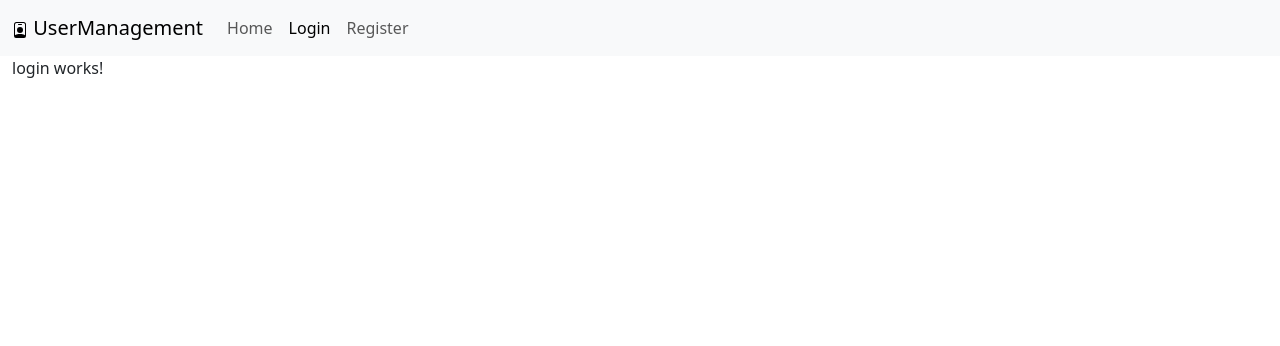
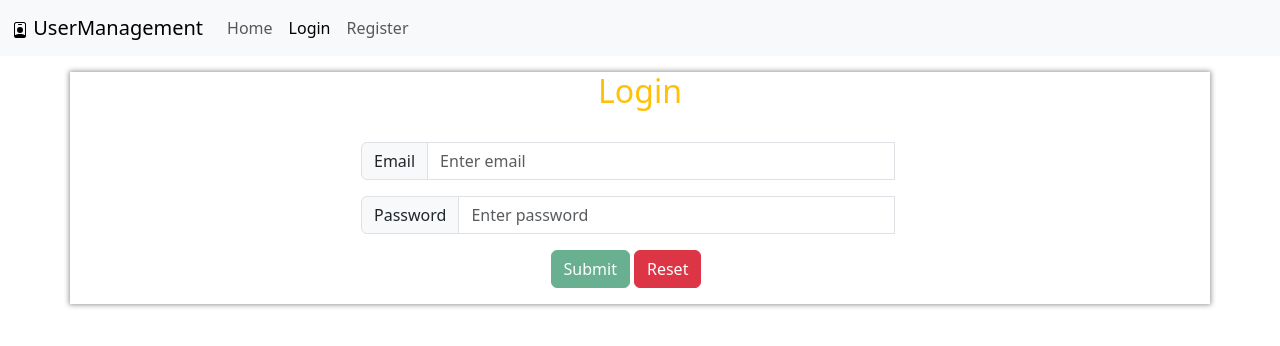
Before and after one commit to himanshuk282/ng-userManagement, an Angular app: page /login in a window 1280 px wide. Shown: the top 346 px of the page. Built offline with nearby package versions, Linux system fonts and the light colour scheme.

Commit message:
Implementation of login with access of local storage, access of home ui with query params.

```diff
--- a/src/app/components/home/home.component.html
+++ b/src/app/components/home/home.component.html
@@ -1 +1,3 @@
-<p>home works!</p>
+<h1 class="h3">
+    Welcome to User Management Dashboard!
+</h1>
--- a/src/app/components/home/home.component.ts
+++ b/src/app/components/home/home.component.ts
@@ -1,4 +1,6 @@
-import { Component } from '@angular/core';
+import { Component, OnDestroy, OnInit } from '@angular/core';
+import { ActivatedRoute, Router } from '@angular/router';
+import { Observable } from 'rxjs';
 
 @Component({
   selector: 'app-home',
@@ -7,6 +9,16 @@ import { Component } from '@angular/core';
   templateUrl: './home.component.html',
   styleUrl: './home.component.css'
 })
-export class HomeComponent {
+export class HomeComponent implements OnInit {
+  constructor(private route:ActivatedRoute,private router:Router){}
+  ngOnInit(): void {
+    this.route.queryParams.subscribe({
+      next:(param)=>{
+        if(!param['authenticated']){
+          this.router.navigate(['/login']);
+        }
+      }
+    });
+  }
 
 }
--- a/src/app/components/login/login.component.css
+++ b/src/app/components/login/login.component.css
@@ -0,0 +1,13 @@
+label {
+    font-weight: 600;
+    color: #666;
+}
+body {
+  background: #f1f1f1;
+}
+.box8{
+  box-shadow: 0px 0px 5px 1px #999;
+}
+input.ng-invalid.ng-touched{
+  border: 1px solid red;
+}
--- a/src/app/components/login/login.component.html
+++ b/src/app/components/login/login.component.html
@@ -1 +1,42 @@
-<p>login works!</p>
+<div class="container mt-3">
+    <form [formGroup]="loginForm">
+        <div class="row jumbotron box8">
+        <div class="col-sm-12 mx-t3 mb-4">
+          <h2 class="text-center text-warning">Login</h2>
+        </div>
+        <div class="row d-flex justify-content-center">
+            <div class="col-sm-6 form-group">
+                <div class="input-group mb-3">
+                    <span class="input-group-text">Email</span>
+                    <input type="email" class="form-control" [placeholder]="formDefaults.email" formControlName="email">
+                    <div class="col-12 text-danger">
+                        <ul class="my-0" *ngIf="!loginForm.get('email')?.valid && loginForm.get('email')?.touched">
+                            <li *ngIf="loginForm.controls['email'].hasError('required')">{{formError.emailReq}}</li>
+                            <li *ngIf="loginForm.controls['email'].hasError('email')">{{formError.emailFormat}}</li>
+                        </ul>
+                    </div>
+                </div>
+            </div>
+        </div>
+        <div class="row d-flex justify-content-center">
+            <div class="col-sm-6 form-group">
+                <div class="input-group mb-3">
+                    <span class="input-group-text">Password</span>
+                    <input type="password" class="form-control" [placeholder]="formDefaults.password" formControlName="password">
+                    <div class="col-12 text-danger">
+                        <ul class="my-0" *ngIf="!loginForm.get('password')?.valid && loginForm.get('password')?.touched">
+                            <li *ngIf="loginForm.controls['password'].hasError('required')">{{formError.passReq}}</li>
+                        </ul>
+                    </div>
+                </div>
+            </div>
+        </div>
+        <div class="row">
+            <div class="col-sm-12 form-group mb-3 d-flex justify-content-center">
+              <button type="submit" class="btn btn-success" [disabled]="!loginForm.valid" (click)="onSubmit()">Submit</button>
+              <button type="submit" class="btn btn-danger mx-1" (click)="this.loginForm.reset()">Reset</button>
+            </div>
+          </div>
+        </div>
+    </form>
+  </div>
--- a/src/app/components/login/login.component.ts
+++ b/src/app/components/login/login.component.ts
@@ -1,12 +1,63 @@
-import { Component } from '@angular/core';
+import { CommonModule } from '@angular/common';
+import { Component, OnInit } from '@angular/core';
+import { FormControl, FormGroup, ReactiveFormsModule, Validators } from '@angular/forms';
+import { ActivatedRoute, Router } from '@angular/router';
 
 @Component({
   selector: 'app-login',
   standalone: true,
-  imports: [],
+  imports: [CommonModule,ReactiveFormsModule],
   templateUrl: './login.component.html',
   styleUrl: './login.component.css'
 })
-export class LoginComponent {
-
+export class LoginComponent implements OnInit {
+  loginForm!:FormGroup;
+  isUserValid:boolean = false;
+  formDefaults:any = {
+    email:'Enter email',
+    password:'Enter password'
+  }
+  formError:any = {
+    emailNotFound:'Please check email entered. User not present.',
+    passwordNotMatch:'Please enter a valid password',
+    emailReq: 'Email is a required field',
+    emailFormat: 'Email is a invalid',
+    passReq: 'Password is a required field',
+    success: 'User login successfull'
+  }
+  constructor(private route:ActivatedRoute,private router:Router){}
+  ngOnInit(): void {
+    this.loginForm = new FormGroup({
+      email: new FormControl(null,[
+        Validators.required,
+        Validators.email
+      ]),
+      password: new FormControl(null,[
+        Validators.required
+      ])
+    });
+  }
+  onSubmit(){
+    const user = localStorage.getItem(this.loginForm.value?.email);
+    if(user != null){
+      //User present and check for password;
+      const userDetail = JSON.parse(user);
+      if(this.loginForm.value.password == userDetail.password){
+        //Match
+        this.isUserValid = true;
+        this.router.navigate(['../home'],{
+          queryParams:{
+            authenticated: this.isUserValid
+          }
+        });
+      }
+      else{
+        alert("Error: "+this.formError.passwordNotMatch);
+      }
+    }
+    else{
+      //user not present
+      alert("Error: "+ this.formError.emailNotFound);
+    }
+  }
 }
--- a/src/app/components/register/register.component.ts
+++ b/src/app/components/register/register.component.ts
@@ -55,14 +55,14 @@ export class RegisterComponent implements OnInit {
   onSubmit(){
     //User can be stored in the database or anyplace else
     //We can store them in localStorage
-    const isUserPresent = localStorage.getItem(this.registerForm.value?.firstName);
+    const isUserPresent = localStorage.getItem(this.registerForm.value?.email);
     if(isUserPresent != null){
       //User Already present
       //We can provision update here
       //We will not allow the user to update
       alert("User is already present. Please contact admin.");
     }else{
-      localStorage.setItem(this.registerForm.value?.firstName,JSON.stringify(this.registerForm.value));
+      localStorage.setItem(this.registerForm.value?.email,JSON.stringify(this.registerForm.value));
       this.registerForm.setValue(this.defaultFormState);
       alert("User successfully added!");
     }
```
